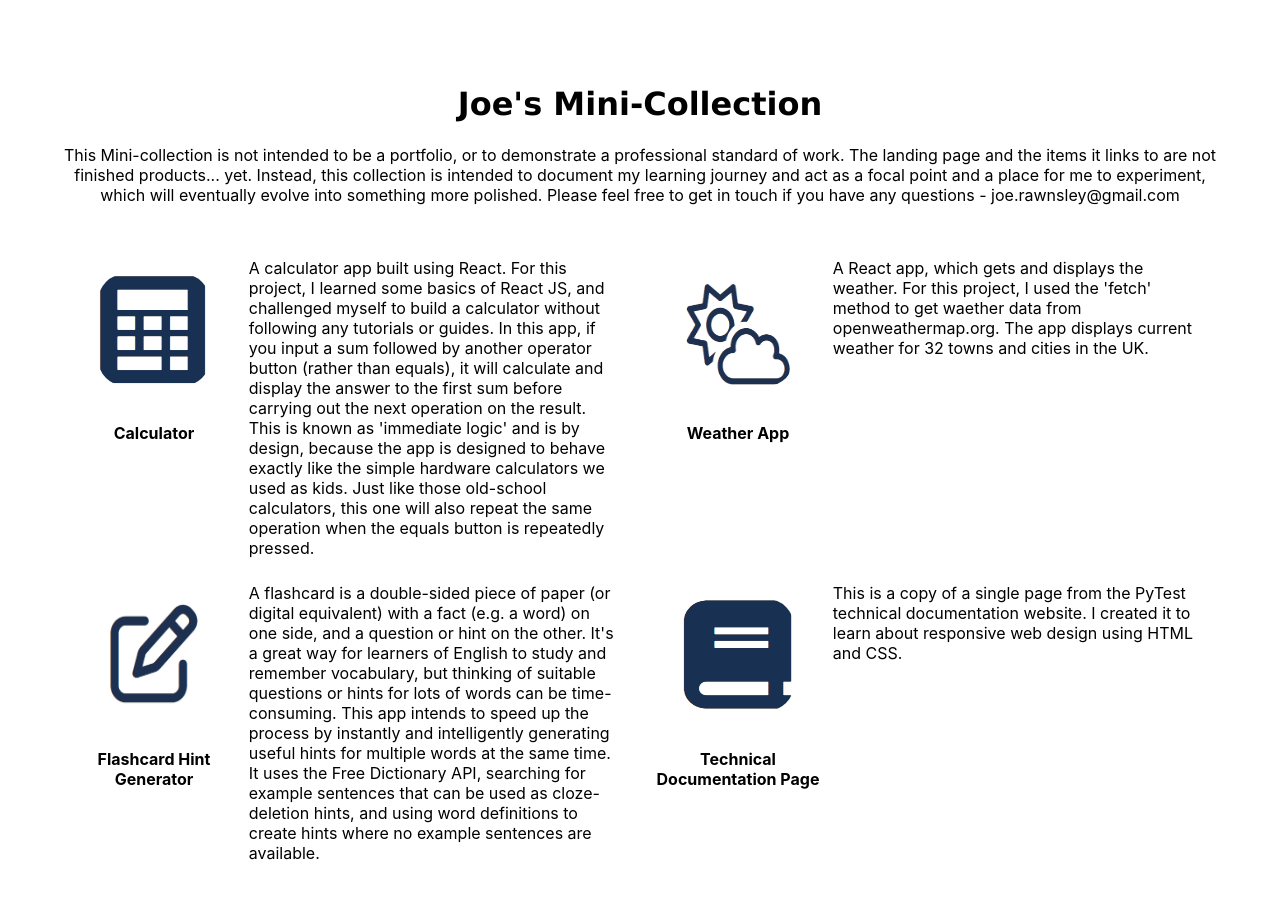
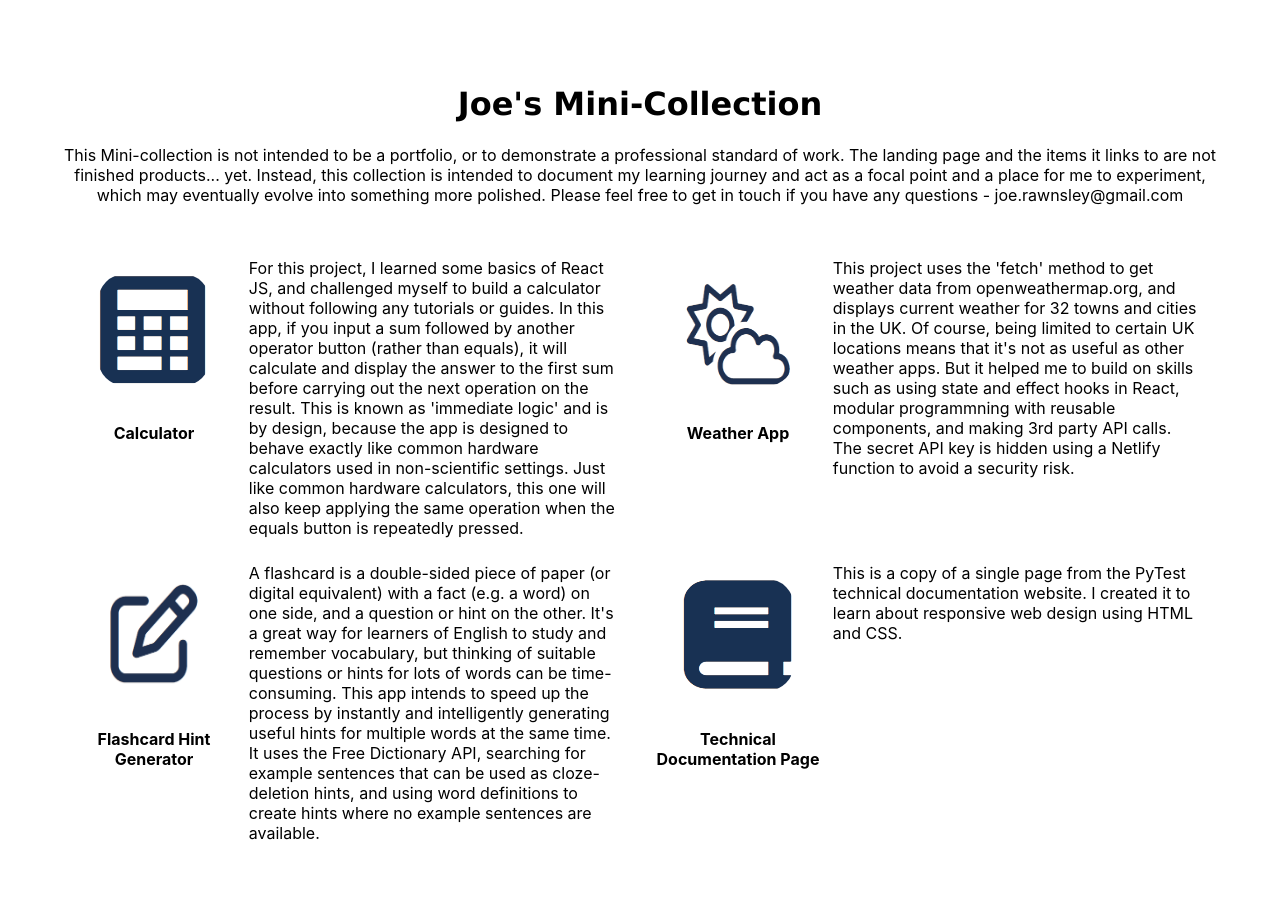
Before and after one commit to J-Rawnsley/mini-collection-v2, a React (Create React App) app: page / in a window 1280 px wide. Shown: the top 898 px of the page. Built offline with nearby package versions, Linux system fonts and the light colour scheme.

Commit message:
updated some descriptions

```diff
--- a/src/blurb.js
+++ b/src/blurb.js
@@ -2,7 +2,7 @@ const Blurb = () => {
   return (
     <div className="main-element">
         <p className="blurb">
-        This Mini-collection is not intended to be a portfolio, or to demonstrate a professional standard of work. The landing page and the items it links to are not finished products... yet. Instead, this collection is intended to document my learning journey and act as a focal point and a place for me to experiment, which will eventually evolve into something more polished. Please feel free to get in touch if you have any questions - joe.rawnsley@gmail.com
+        This Mini-collection is not intended to be a portfolio, or to demonstrate a professional standard of work. The landing page and the items it links to are not finished products... yet. Instead, this collection is intended to document my learning journey and act as a focal point and a place for me to experiment, which may eventually evolve into something more polished. Please feel free to get in touch if you have any questions - joe.rawnsley@gmail.com
         </p>
 
     </div>
--- a/src/linkData.js
+++ b/src/linkData.js
@@ -35,7 +35,7 @@ const itemLinks = [
     img: calculator,
     link: "https://casijoe-calculator.netlify.app/",
     imgDesc: "a stylised calculator icon",
-    projectDesc: "A calculator app built using React. For this project, I learned some basics of React JS, and challenged myself to build a calculator without following any tutorials or guides. In this app, if you input a sum followed by another operator button (rather than equals), it will calculate and display the answer to the first sum before carrying out the next operation on the result. This is known as 'immediate logic' and is by design, because the app is designed to behave exactly like the simple hardware calculators we used as kids. Just like those old-school calculators, this one will also repeat the same operation when the equals button is repeatedly pressed.",
+    projectDesc: "For this project, I learned some basics of React JS, and challenged myself to build a calculator without following any tutorials or guides. In this app, if you input a sum followed by another operator button (rather than equals), it will calculate and display the answer to the first sum before carrying out the next operation on the result. This is known as 'immediate logic' and is by design, because the app is designed to behave exactly like common hardware calculators used in non-scientific settings. Just like common hardware calculators, this one will also keep applying the same operation when the equals button is repeatedly pressed.",
     included: true
   },
   {
@@ -98,7 +98,7 @@ const itemLinks = [
     img: weatherImg,
     link: weather,
     imgDesc: "an icon with a sun and a cloud",
-    projectDesc: "A React app, which gets and displays the weather. For this project, I used the 'fetch' method to get waether data from openweathermap.org. The app displays current weather for 32 towns and cities in the UK.",
+    projectDesc: "This project uses the 'fetch' method to get weather data from openweathermap.org, and displays current weather for 32 towns and cities in the UK. Of course, being limited to certain UK locations means that it's not as useful as other weather apps. But it helped me to build on skills such as using state and effect hooks in React, modular programmning with reusable components, and making 3rd party API calls. The secret API key is hidden using a Netlify function to avoid a security risk.",
     included: true
   },
   {
```
